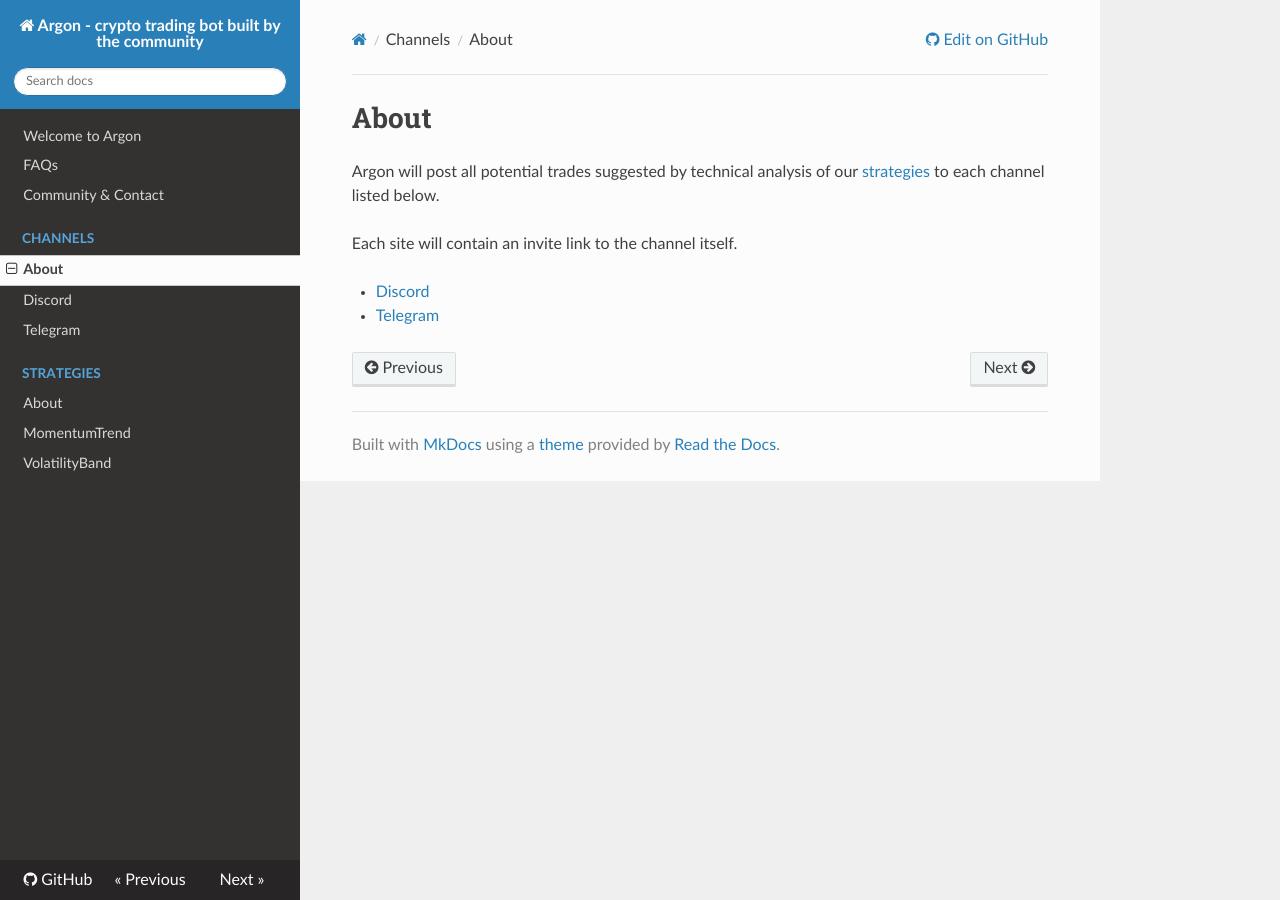
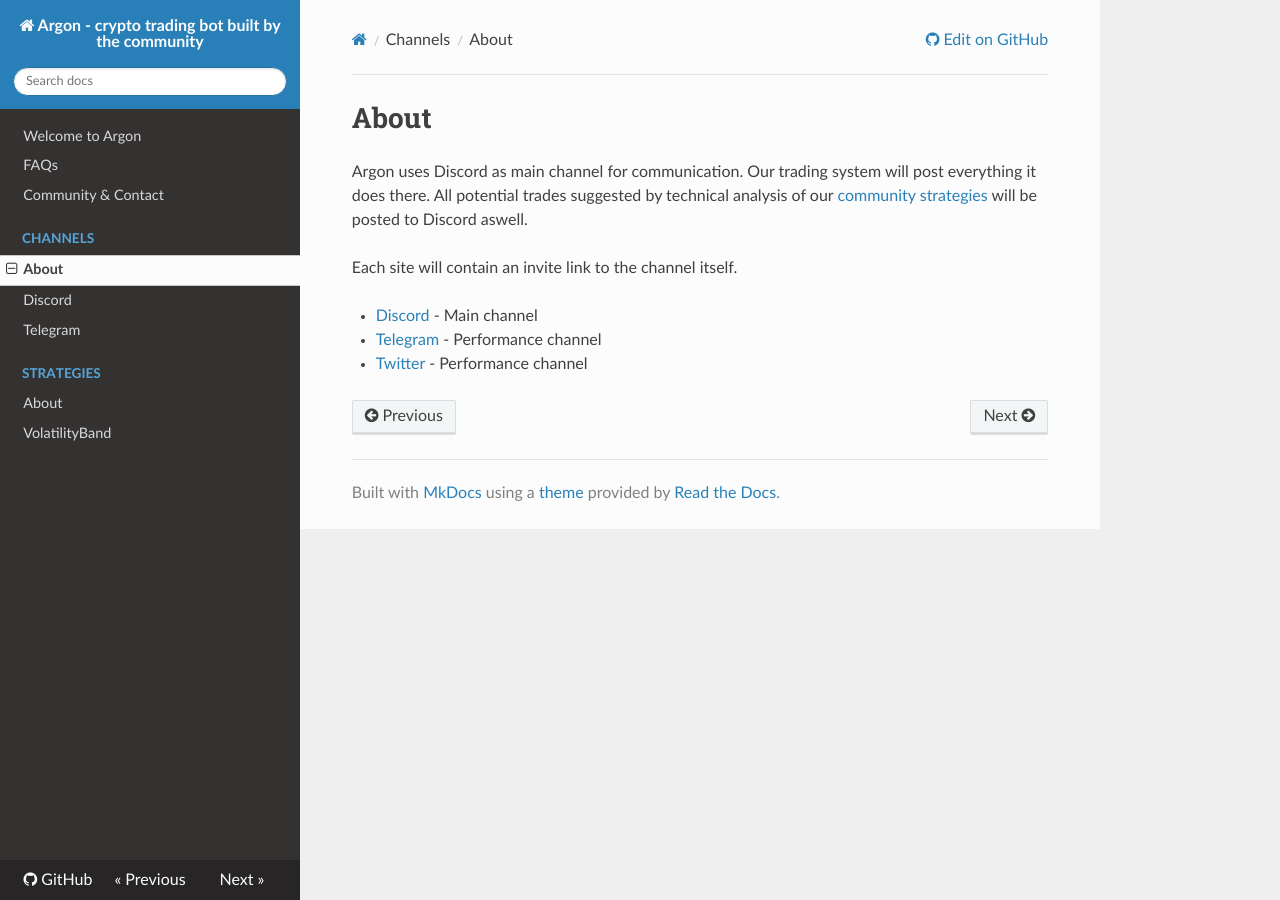
Before and after one commit to huetterma/argon, an MkDocs documentation site: the page built from docs/channels/Index.md, in a window 1280 px wide. Built offline with MkDocs 1.6.1, drawn with Linux system fonts in a browser that asks for light colours; nearby versions of some CDN libraries.

Commit message:
DOCS: updated to current behaviour of bot

```diff
--- a/docs/channels/Index.md
+++ b/docs/channels/Index.md
@@ -1,8 +1,10 @@
 # About
 
-Argon will post all potential trades suggested by technical analysis of our [strategies](../strategies/Index.md) to each channel listed below.
+Argon uses Discord as main channel for communication. Our trading system will post everything it does there.
+All potential trades suggested by technical analysis of our [community strategies](../strategies/Index.md) will be posted to Discord aswell.
 
 Each site will contain an invite link to the channel itself.
 
-* [Discord](Discord.md)
-* [Telegram](Telegram.md)
+* [Discord](Discord.md) - Main channel
+* [Telegram](Telegram.md) - Performance channel
+* [Twitter](https://twitter.com/ArgonTrading) - Performance channel
--- a/mkdocs.yml
+++ b/mkdocs.yml
@@ -24,5 +24,4 @@ nav:
     - channels/Telegram.md
   - Strategies:
     - strategies/Index.md
-    - strategies/MomentumTrend.md
     - strategies/VolatilityBand.md
```
Also changed, not shown: docs/channels/Discord.md (+12 -6 lines), docs/channels/Telegram.md (+2 -4 lines), docs/strategies/Index.md (+3 -2 lines), docs/strategies/MomentumTrend.md (deleted, +0 -58 lines).
